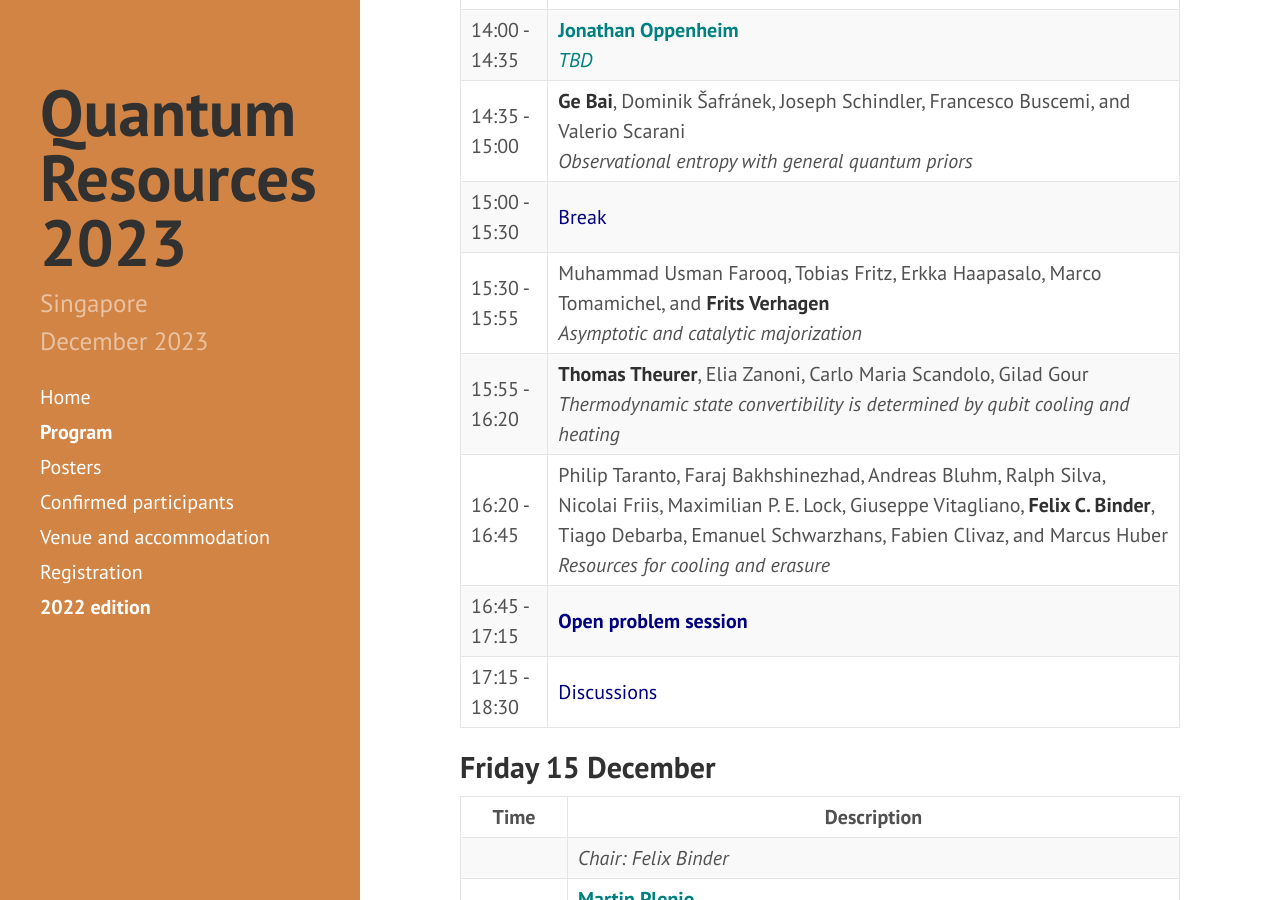
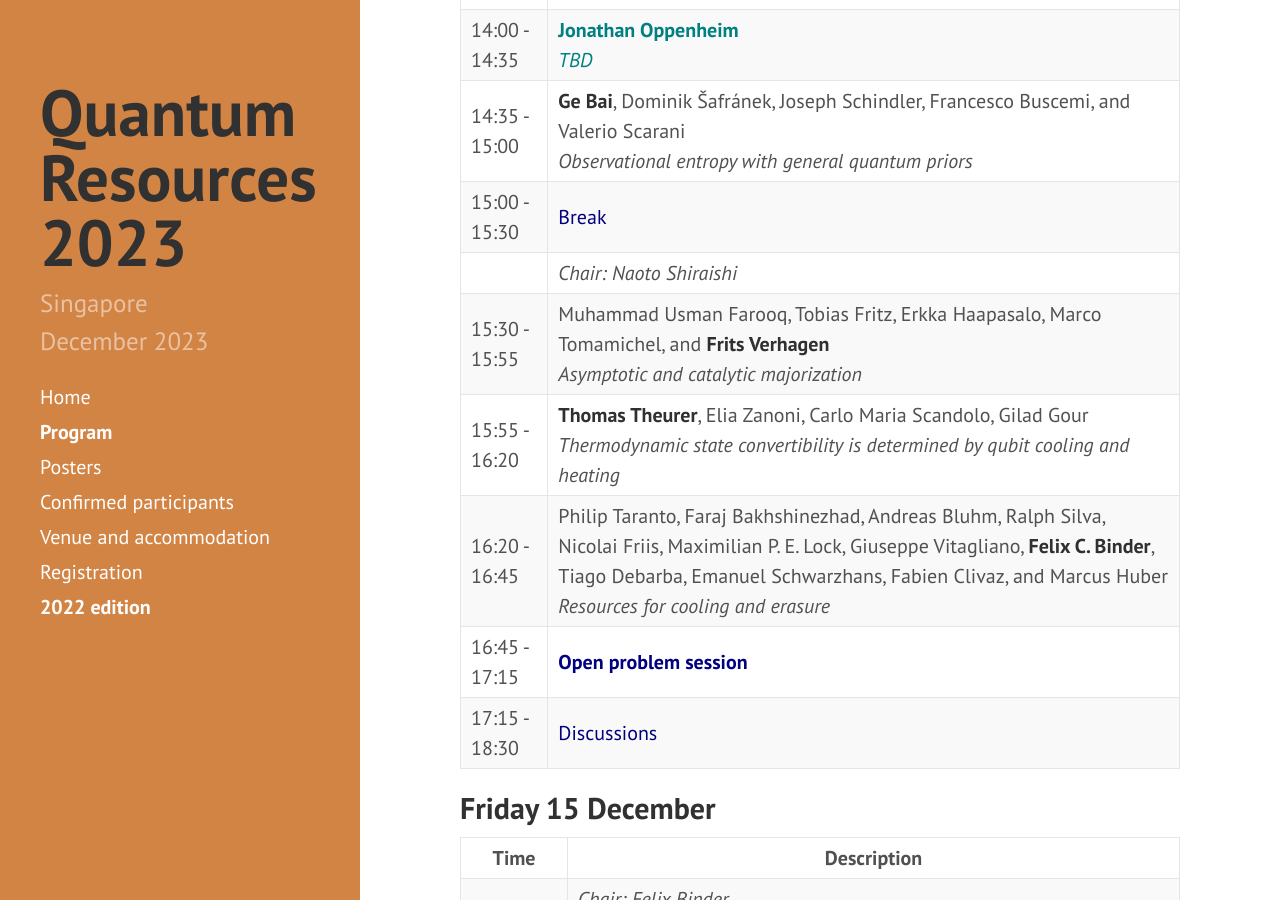
Before and after one commit to RyujiPat2/RyujiPat2.github.io, a Jekyll site: the page built from program.md, in a window 1280 px wide and 900 px high, scrolled down 4866 px. Built offline with Jekyll 4.4.1, drawn with Linux system fonts in a browser that asks for light colours; nearby versions of some CDN libraries.

Commit message:
Update program.md

```diff
--- a/program.md
+++ b/program.md
@@ -96,6 +96,7 @@ order: 2
 | 14:00 - 14:35   | <span class="p-contrib"><b> Jonathan Oppenheim</b><br/><i>TBD</i> </span>              |
 | 14:35 - 15:00   | **Ge Bai**, Dominik Šafránek, Joseph Schindler, Francesco Buscemi, and Valerio Scarani<br /><i>Observational entropy with general quantum priors</i>             |
 | 15:00 - 15:30   | <span class="p-invited">Break</span> |
+|| *Chair: Naoto Shiraishi* |
 | 15:30 - 15:55   | Muhammad Usman Farooq, Tobias Fritz, Erkka Haapasalo, Marco Tomamichel, and **Frits Verhagen**<br /><i>Asymptotic and catalytic majorization</i>          |
 | 15:55 - 16:20   | **Thomas Theurer**, Elia Zanoni, Carlo Maria Scandolo, Gilad Gour<br /><i>Thermodynamic state convertibility is determined by qubit cooling and heating</i>          |
 | 16:20 - 16:45   | Philip Taranto, Faraj Bakhshinezhad, Andreas Bluhm, Ralph Silva, Nicolai Friis, Maximilian P. E. Lock, Giuseppe Vitagliano, **Felix C. Binder**, Tiago Debarba, Emanuel Schwarzhans, Fabien Clivaz, and Marcus Huber<br /><i>Resources for cooling and erasure</i>               |
```
